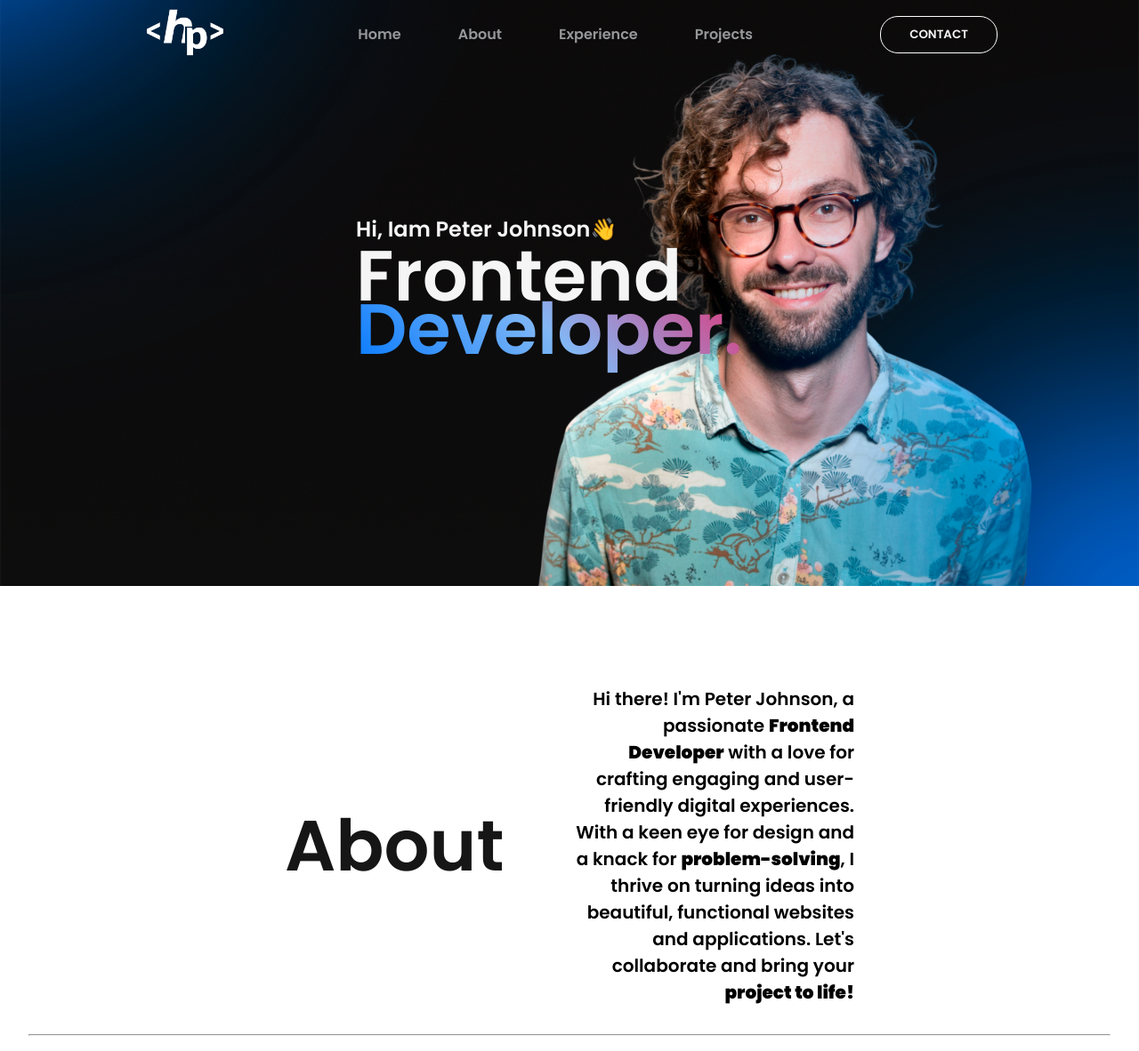
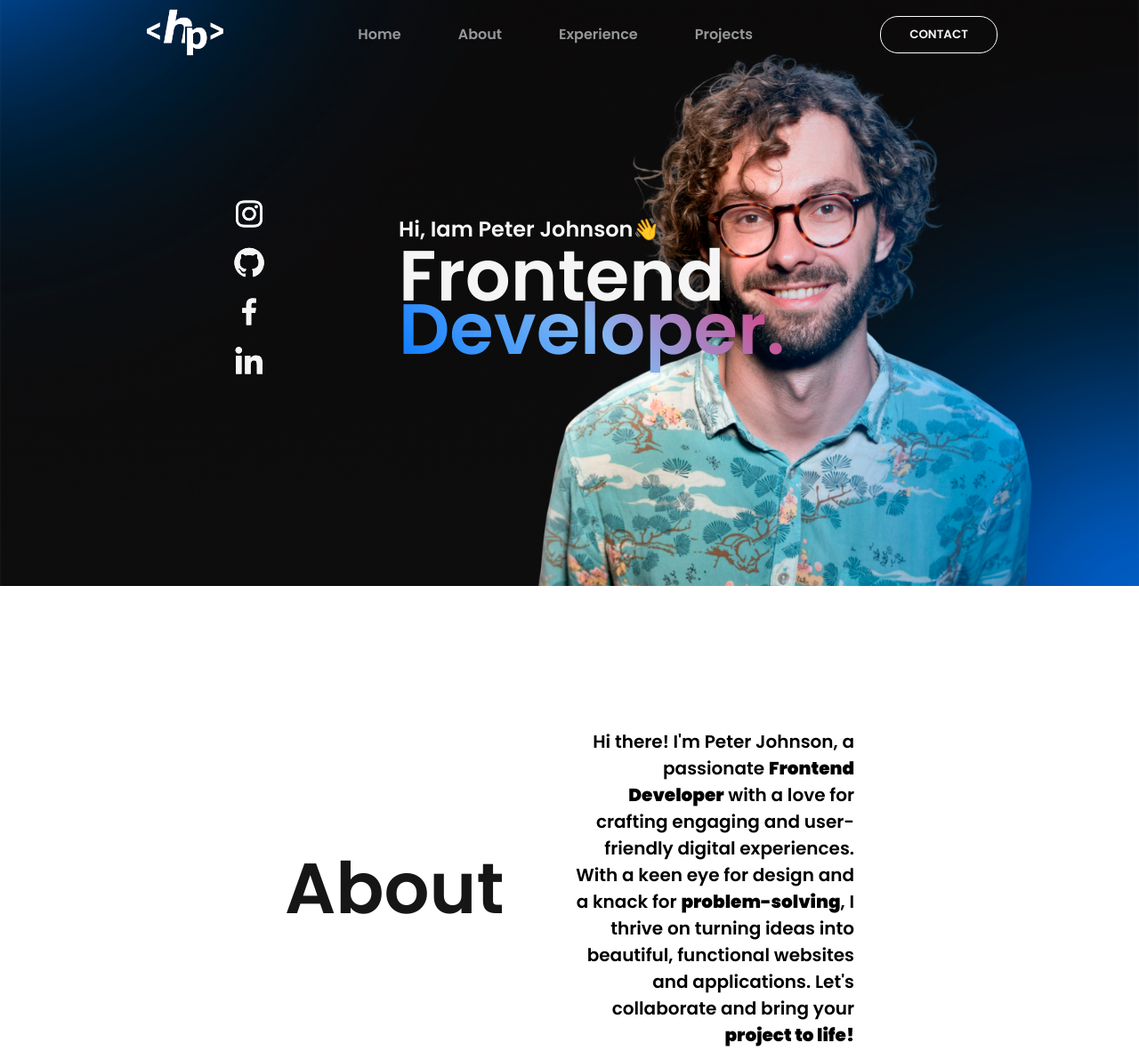
Before and after one commit to hvgopereira/projeto-portfolio-aula, a plain HTML site: page index.html in a window 1280 px wide. Shown: the part 13-1195 px from the top of the page at 89% size. Drawn offline with nearby package versions, Linux system fonts and the light colour scheme.

Commit message:
Update site
Adicionado icones de midias sociais com interação :hover ao lado do texto principal.

```diff
--- a/index.html
+++ b/index.html
@@ -4,7 +4,10 @@
     <meta charset="UTF-8">
     <meta name="viewport" content="width=device-width, initial-scale=1.0">
     <link rel="stylesheet" href="styles/global.css">
-    <link rel="icon" href="assets/nike-logo.png" type="image/x-icon" sizes="32x32">
+    <link rel="icon" href="assets/logohp-web-white.png" type="image/x-icon">
+    <!-- box-icons -->
+    <link href='https://unpkg.com/boxicons@2.1.4/css/boxicons.min.css' rel='stylesheet'>
+    <!-- /box-icons -->
     <title>Portfólio</title>
 </head>
 <body>
@@ -25,6 +28,13 @@
 
     <!-- Main Menu -->
     <main id="home" class="main-menu">
+        <section class="midia-icons">
+            <i class='bx bxl-instagram' class="icon-instagram"></i>
+            <i class='bx bxl-github' class="icon-github"></i>
+            <i class='bx bxl-facebook' class="icon-facebook"></i>
+            <i class='bx bxl-linkedin' class="icon-linkedin"></i>
+        </section>
+
         <section class="txt-main">
             <h2 class="main-greet">Hi, Iam Peter Johnson👋</h2>
             <h1 class="main-title">Frontend</h1>
--- a/styles/global.css
+++ b/styles/global.css
@@ -12,6 +12,10 @@
     text-decoration: none;
 }
 
+html {
+    scroll-behavior: smooth;
+}
+
 :root {
     --bg-principal: #161616;
     --txt-princial: #f5f5f5;
@@ -23,8 +27,8 @@
 /* Header */
 .top-header {
     position: fixed;
-    top: 0;
-    left: 0;
+    /* top: 0;
+    left: 0; */
     width: 100%;
 
     display: flex;
@@ -60,6 +64,29 @@
     border-bottom: 1px solid transparent;
 }
 
+.top-header .btn-contact {
+    border: none;
+    border: 1px solid white;
+    border-radius: 20px;
+    padding: 10px 2rem;
+    text-transform: uppercase;
+
+    color: var(--txt-princial);
+
+    background: transparent;
+    transition: all 0.3s;
+    cursor: pointer;
+
+}
+
+.top-header .btn-contact:hover {
+    background: var(--txt-princial);
+    color: var(--txt-dark);
+    transform: translateY(-2px);
+
+    font-weight: 600;
+}
+
 /* LINKS HEADER:HOVER */
 
 .top-header nav ul li .home-link:hover {
@@ -89,30 +116,53 @@
 
 /* /LINKS HEADER:HOVER */
 
-.top-header .btn-contact {
-    border: none;
-    border: 1px solid white;
-    border-radius: 20px;
-    padding: 10px 2rem;
-    text-transform: uppercase;
-
-    color: var(--txt-princial);
-
-    background: transparent;
-    transition: all 0.3s;
-    cursor: pointer;
-
-}
-
-.top-header .btn-contact:hover {
-    background: var(--txt-princial);
-    color: var(--txt-dark);
-
-    font-weight: 600;
-}
 /* /Header */
 
 /* Main */
+
+.midia-icons {
+    margin-right: 45rem;
+    background: white;
+    background-clip: text;
+    font-size: 40px;
+
+
+    cursor: pointer;
+    gap: 15px;
+    position: absolute;
+    display: flex;
+    flex-direction: column;
+}
+
+.midia-icons .bx {
+    font-size: 40px;
+    cursor: pointer;
+    gap: 15px;
+    display: flex;
+    flex-direction: column;
+    transition: transform 0.3s;
+}
+
+.midia-icons .bx:hover {
+    transform: scale(1.2);
+}
+
+.bxl-instagram:hover {
+    color: #E1306C;
+}
+
+.bxl-github:hover {
+    color: #6e5494;
+}
+
+.bxl-facebook:hover {
+    color: #3b5998;
+}
+
+.bxl-linkedin:hover {
+    color: #0077B5;
+}
+
 
 .main-menu {
     display: flex;
@@ -141,7 +191,7 @@
 
 .txt-main {
     position: absolute;
-    left: 25rem;
+    left: 28rem;
     line-height: 1;
 }
 
@@ -159,16 +209,13 @@
 
 }
 
-
 /* /Main */
 
 /* Main - About */
 .about {
-    padding: 0 20rem;
-    gap: rem;
+    padding: 10rem 20rem;
     text-align: right;
 
-    margin-top: 7rem;
     display: flex;
     justify-content: space-evenly;
     align-items: center;
@@ -195,8 +242,9 @@ hr {
 }
 
 .experience {
-    padding: 0 5rem;
+    padding: 7rem 3rem;
     text-align: left;
+
 
     margin-top: 7rem;
     display: flex;
```
Also changed, not shown: 1 other file.
